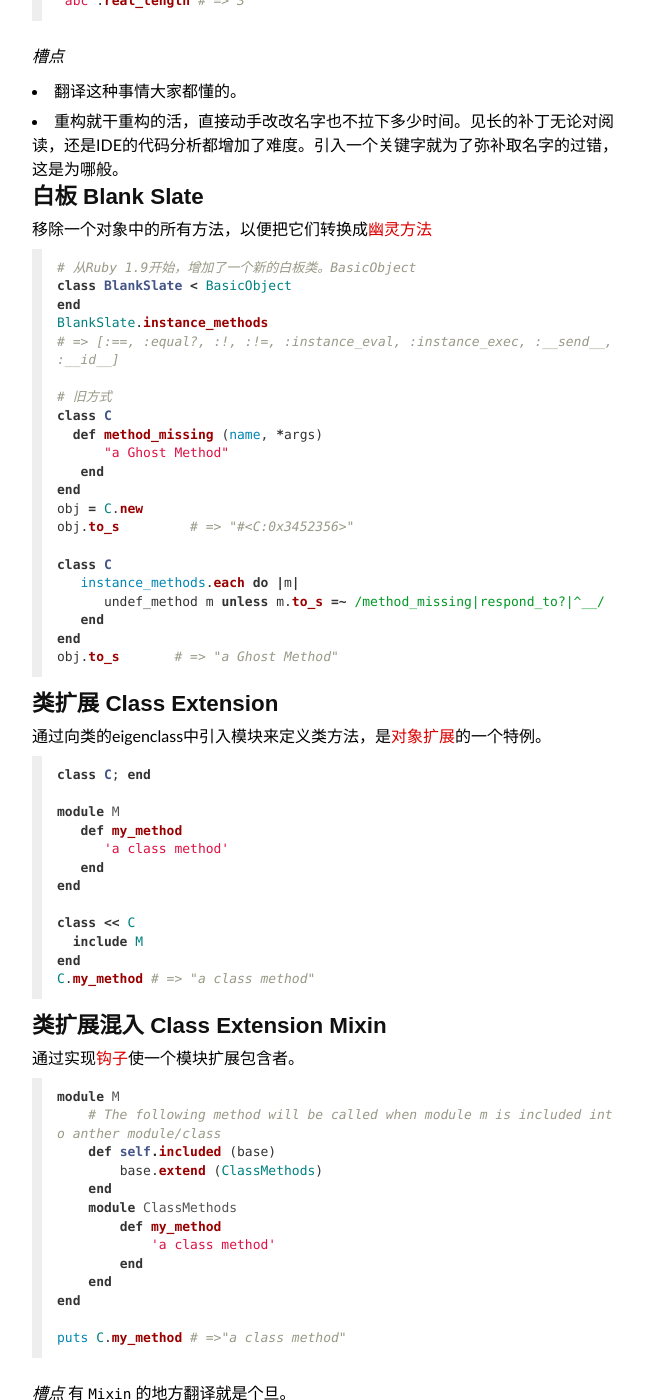
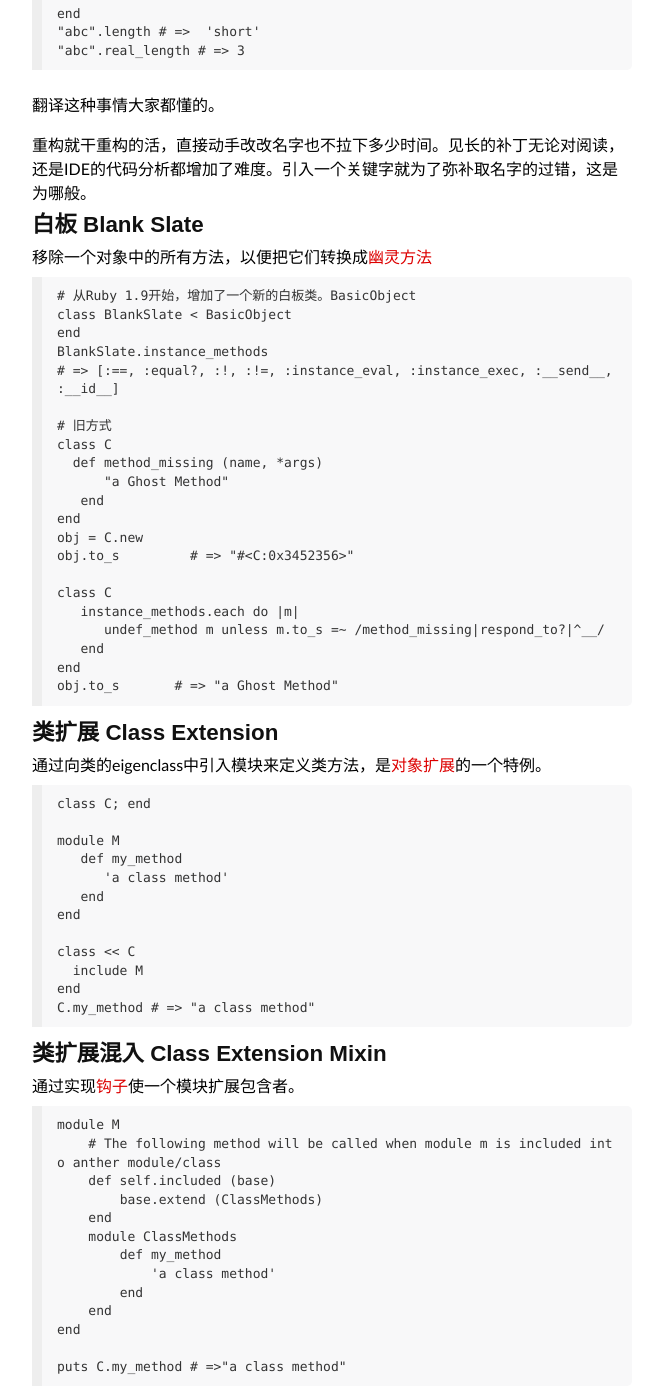
Before and after one commit to awayings/awayings.github.io, a Jekyll site: the page built from _posts/2014-02-10-Notes-Ruby-Metaprogramming.md, in a window 1280 px wide and 1400 px high, scrolled down 640 px. Shown: the whole window, without its empty margins (308-957 px from the left). Built offline with Jekyll 4.4.1, drawn with Linux system fonts in a browser that asks for light colours; some web fonts are replaced; Markdown is read by kramdown in place of the engine named in the settings; comment, search, counter and statistics services are not loaded; some of the changed text lies outside the part shown.

````diff
--- a/_posts/2014-02-10-Notes-Ruby-Metaprogramming.md
+++ b/_posts/2014-02-10-Notes-Ruby-Metaprogramming.md
@@ -6,24 +6,25 @@
 category: "Programming"
 ---
 
+#2014-02-10-Notes-Ruby-Metaprogramming
 一直觉得代码本身才是有有效的文档，本文旨在做一些Ruby特性的展示。Ruby是懒人的Ruby，各种奇技淫巧跟黑科技。
 
 ##参数数组 Argument Array
 也即不定参数，本质上行是将一组参数压入一个数组中。
 
-```ruby
+```Ruby
 def my_method (*args)
    args.map {|arg| arg.reverse}
 end
 my_method ('abc', 'xyz', '123')  # => ['cba', 'zyx', '321']
 ```
 
-*槽点* 其实一直不喜欢在语言里面用到下划线，一般来讲区分的作用可以由大小写不同来代替，而且可以缩短名字长度。可见的好处是对于反射来讲用`_`会更好的`grep`，还有类似`object#to_s`这种懒到极致的缩写。
+其实一直不喜欢在语言里面用到下划线，一般来讲区分的作用可以由大小写不同来代替，而且可以缩短名字长度。可见的好处是对于反射来讲用`_`会更好的`grep`，还有类似`object#to_s`这种懒到极致的缩写。
 
 ##环绕别名 Around Alias
 语言层面上支持的一种方法重构技术，其可允许在旧方法前后添加新功能，同时可以使用旧方法的名字来完成新功能的调用。
 
-```ruby
+```Ruby
 class String
    alias :real_length :length
    def length
@@ -34,15 +35,14 @@
 "abc".real_length # => 3
 ```
 
-*槽点*
-+ 翻译这种事情大家都懂的。
-+ 重构就干重构的活，直接动手改改名字也不拉下多少时间。见长的补丁无论对阅读，还是IDE的代码分析都增加了难度。引入一个关键字就为了弥补取名字的过错，这是为哪般。
+翻译这种事情大家都懂的。
 
+重构就干重构的活，直接动手改改名字也不拉下多少时间。见长的补丁无论对阅读，还是IDE的代码分析都增加了难度。引入一个关键字就为了弥补取名字的过错，这是为哪般。
 
 ##白板 Blank Slate
 移除一个对象中的所有方法，以便把它们转换成[幽灵方法](#)
 
-```ruby
+```Ruby
 # 从Ruby 1.9开始，增加了一个新的白板类。BasicObject
 class BlankSlate < BasicObject
 end
@@ -69,7 +69,7 @@
 ##类扩展 Class Extension
 通过向类的eigenclass中引入模块来定义类方法，是[对象扩展]()的一个特例。
 
-```ruby
+```Ruby
 class C; end
 
 module M
@@ -86,8 +86,7 @@
 
 ##类扩展混入 Class Extension Mixin
 通过实现[钩子]()使一个模块扩展包含者。
-
-```ruby
+```Ruby
 module M
     # The following method will be called when module m is included into anther module/class
     def self.included (base)
@@ -103,7 +102,5 @@
 puts C.my_method # =>"a class method"
 ```
 
-*槽点* 有`Mixin`的地方翻译就是个旦。
-
 ##类实例变量 Class Instance Variable
 在一个`Class`的实例变量中存储类级别的状态。
````
